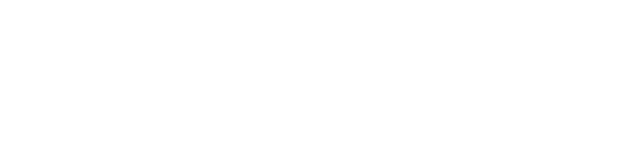
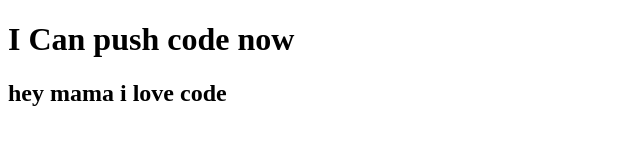
Before and after one commit to RabbiHasan/my-second-repo1, a plain HTML site: page index.html in a window 1280 px wide. Shown: the whole page, without its empty margins (0-640 px from the left). Drawn offline with Linux system fonts and the light colour scheme.

Commit message:
added header

```diff
--- a/index.html
+++ b/index.html
@@ -7,5 +7,7 @@
 </head>
 <body>
 
+    <h1>I Can push code now</h1>
+    <h2>hey mama i love code</h2>
 </body>
 </html>
```
